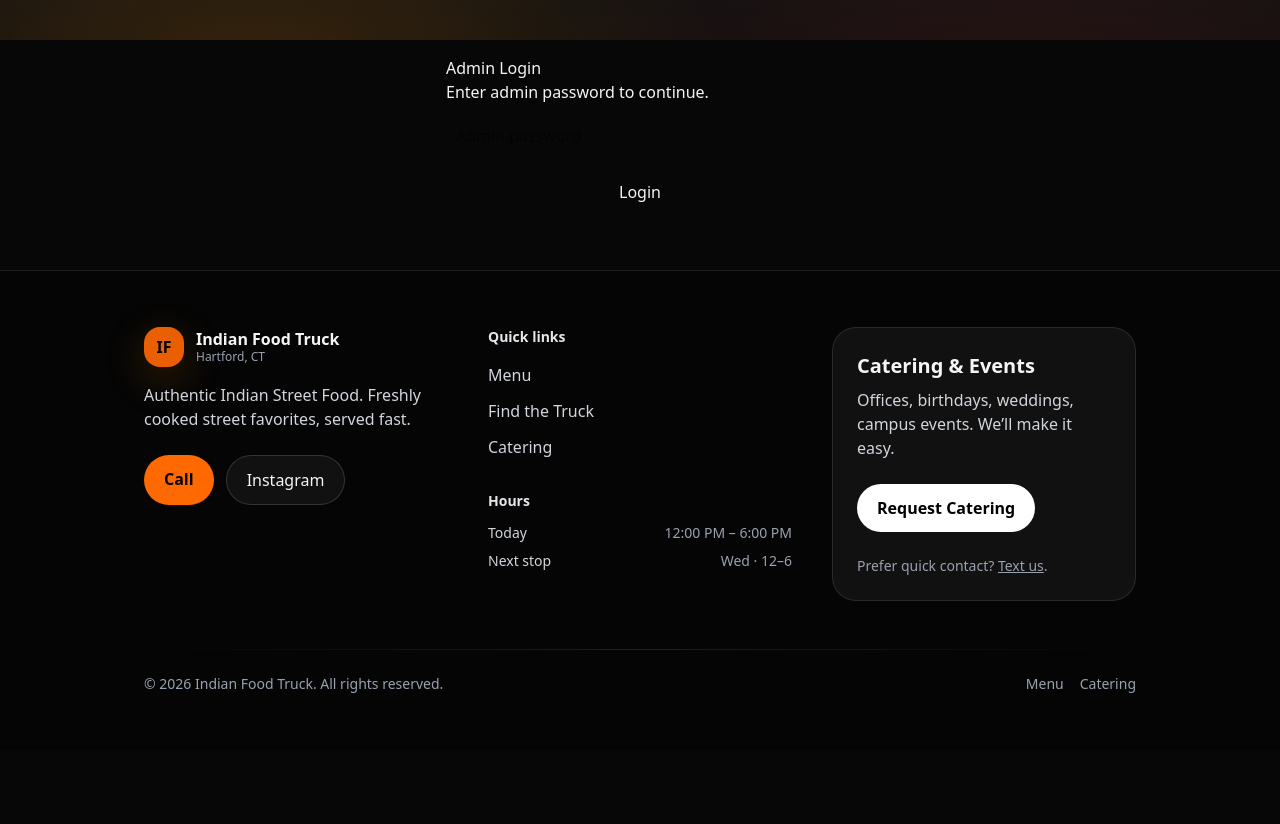
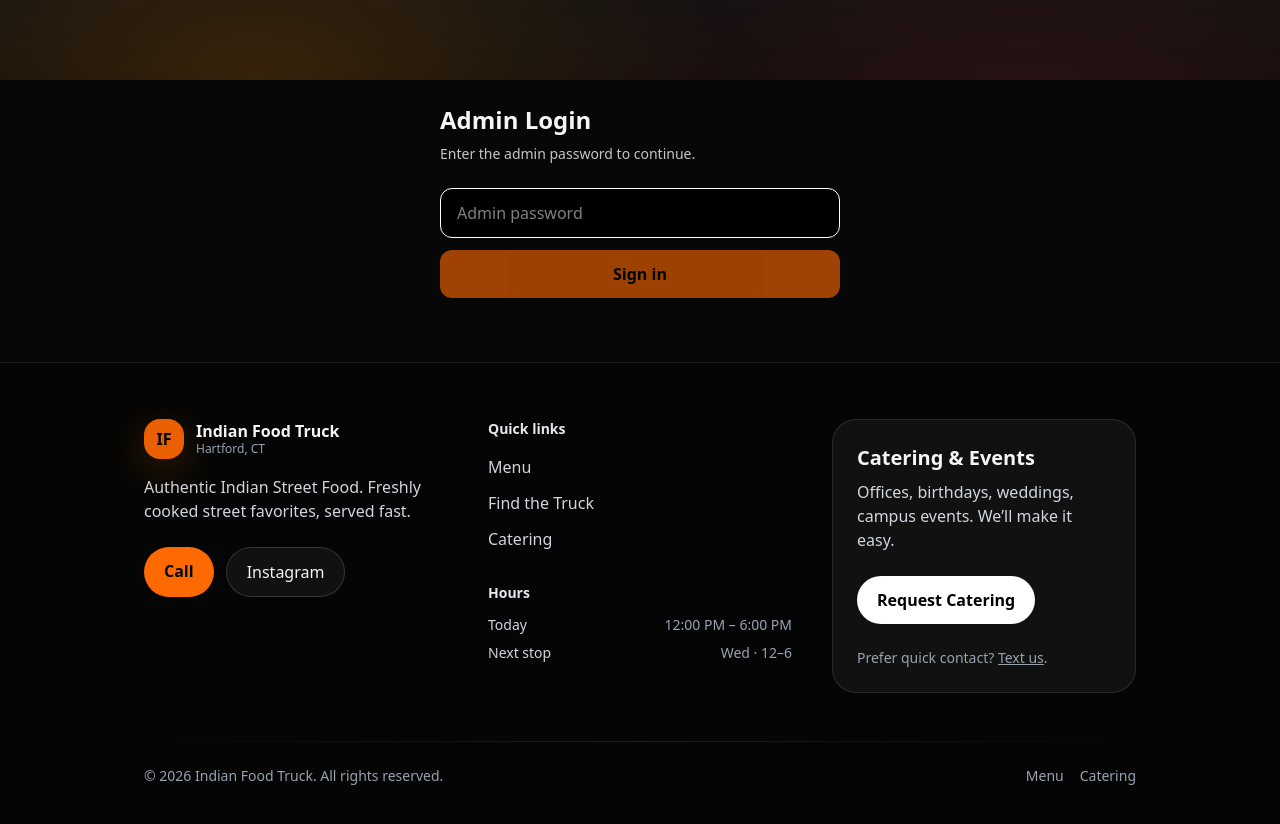
Before and after one commit to tejamahesh1433/indian-food-truck-site, a Next.js app: page /admin/login in a window 1280 px wide. Shown: the top 824 px of the page. Built offline with nearby package versions, Linux system fonts and the light colour scheme.

Commit message:
Admin: Apply updated Tailwind styled Login UI

```diff
--- a/src/app/admin/login/page.tsx
+++ b/src/app/admin/login/page.tsx
@@ -4,13 +4,15 @@ import { useState } from "react";
 import { useRouter } from "next/navigation";
 
 export default function AdminLoginPage() {
+    const router = useRouter();
     const [password, setPassword] = useState("");
     const [err, setErr] = useState<string | null>(null);
-    const router = useRouter();
+    const [loading, setLoading] = useState(false);
 
     async function onSubmit(e: React.FormEvent) {
         e.preventDefault();
         setErr(null);
+        setLoading(true);
 
         const res = await fetch("/api/admin/login", {
             method: "POST",
@@ -18,9 +20,11 @@ export default function AdminLoginPage() {
             body: JSON.stringify({ password }),
         });
 
+        setLoading(false);
+
         if (!res.ok) {
             const data = await res.json().catch(() => ({}));
-            setErr(data.error || "Login failed");
+            setErr(data?.error || "Login failed");
             return;
         }
 
@@ -28,20 +32,27 @@ export default function AdminLoginPage() {
     }
 
     return (
-        <div style={{ maxWidth: 420, margin: "40px auto", padding: 16 }}>
-            <h1>Admin Login</h1>
-            <p>Enter admin password to continue.</p>
+        <div className="mx-auto max-w-md p-6 mt-20">
+            <h1 className="text-2xl font-semibold">Admin Login</h1>
+            <p className="mt-2 text-sm opacity-80">Enter the admin password to continue.</p>
 
-            <form onSubmit={onSubmit}>
+            <form onSubmit={onSubmit} className="mt-6 space-y-3">
                 <input
+                    className="w-full rounded-xl border px-4 py-3 bg-black text-white"
                     type="password"
+                    placeholder="Admin password"
                     value={password}
                     onChange={(e) => setPassword(e.target.value)}
-                    placeholder="Admin password"
-                    style={{ width: "100%", padding: 10, marginTop: 10, color: "black" }}
                 />
-                {err && <p style={{ color: "red" }}>{err}</p>}
-                <button style={{ marginTop: 12, padding: 10, width: "100%" }}>Login</button>
+
+                {err && <div className="text-sm text-red-600">{err}</div>}
+
+                <button
+                    className="w-full rounded-xl bg-orange-500 font-bold px-4 py-3 text-black disabled:opacity-60 transition hover:bg-orange-600"
+                    disabled={loading || !password}
+                >
+                    {loading ? "Signing in..." : "Sign in"}
+                </button>
             </form>
         </div>
     );
```
